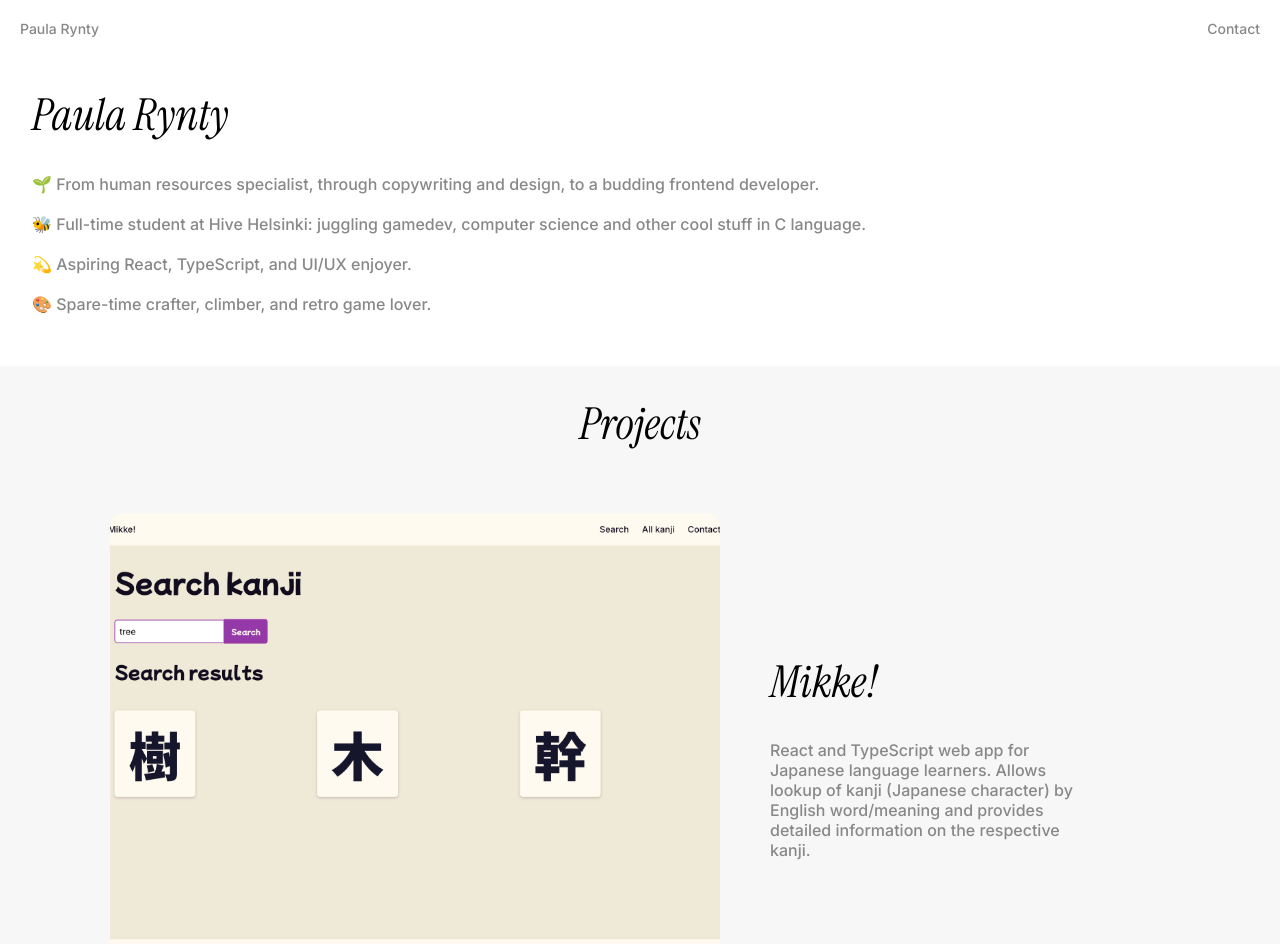
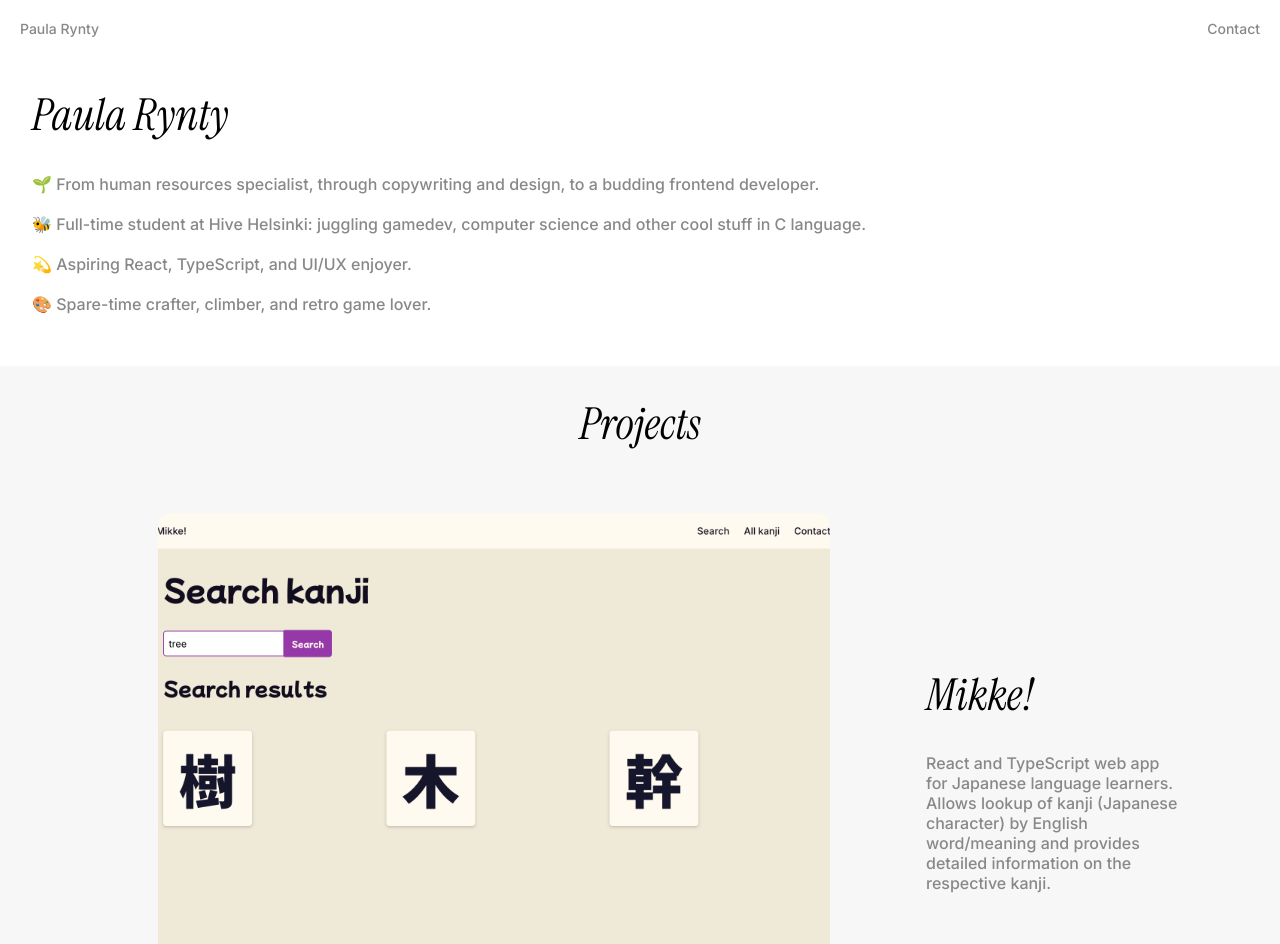
Before and after one commit to paularynty/portfolio, a React (Create React App) app: page / in a window 1280 px wide. Shown: the top 944 px of the page. Built offline with nearby package versions, Linux system fonts and the light colour scheme.

Commit message:
fixed css a bit

```diff
--- a/src/components/Project/Project.css
+++ b/src/components/Project/Project.css
@@ -19,23 +19,23 @@
 
 .Projects-subcontainer {
   display: flex;
-  justify-content: center;
+  justify-content: flex-start;
   align-items: center;
   flex-wrap: wrap;
-  gap: 50px;
+  gap: 6rem;
+  padding-inline-start: 8rem;
   /*flex-order: reverse-row to alternate image position*/
 }
 
 .Project-image {
-  min-width: 400px;
-  max-width: 50%;
+  min-width: 42rem;
+  max-width: 30%;
   /* width: clamp(
     700px,
     50vw,
     50%
   );  */
   /*dynamically resizes images, using minimum width, width and max width*/
-  max-width: 50%;
   object-fit: cover;
   aspect-ratio: 4 / 3;
   border-radius: 0.8rem;
```
Also changed, not shown: src/App.tsx (+0 -7 lines).
